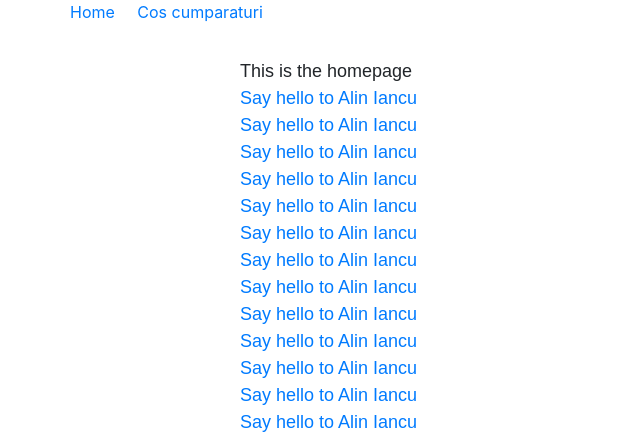
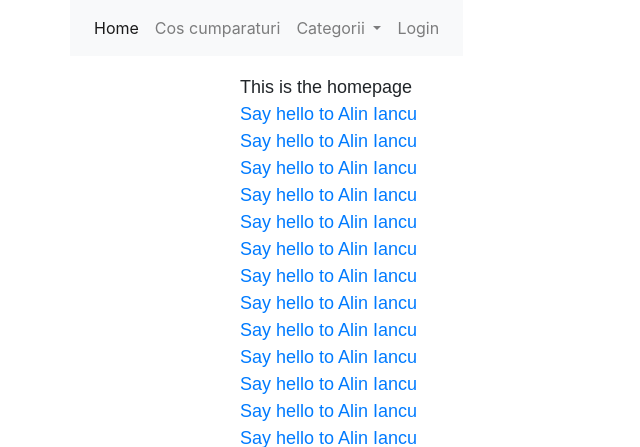
Before and after one commit to ianosid/symfonyShop, a Symfony app: template templates/default/index.html.twig in a window 1280 px wide. Shown: the top 447 px of the page, without its empty margins (0-640 px from the left). Run offline with Twig, Linux system fonts and the light colour scheme; the template is opened without the code that fills it, so the values that code supplies are empty; some libraries are stand-ins or nearby versions.

Commit message:
add global twig variables

```diff
--- a/src/Controller/DefaultController.php
+++ b/src/Controller/DefaultController.php
@@ -16,13 +16,12 @@ class DefaultController extends AbstractController
     /**
      * @Route("/", name="homepage")
      */
-    public function index(CategoryRepository $categoryRepository): Response
+    public function index(): Response
     {
-        return $this->render('default/index.html.twig',['categories'=>$categoryRepository->findAll()]);
+        return $this->render('default/index.html.twig');
     }
 
     /**
-     * @IsGranted("IS_AUTHENTICATED_FULLY")
      * @Route("/sayHello/{firstName}/{lastName}", name="test")
      */
     public function test($firstName, $lastName): Response
--- a/src/Service/CartService.php
+++ b/src/Service/CartService.php
@@ -44,8 +44,6 @@ class CartService
         foreach ($cart->getCartItems() as $cartItem){
             $total+=$cartItem->getQuantity();
         }
-
-        throw new \Exception('Invoicing cart with no products ');
 
         return $total;
     }
--- a/templates/base.html.twig
+++ b/templates/base.html.twig
@@ -20,19 +20,41 @@
     <body>
     <div class="container">
         <div class="row">
-        <a href="{{ url('homepage') }}">Home</a> &nbsp;&nbsp;&nbsp;&nbsp;&nbsp;
-        <a href="{{ url('cart') }}">
+            <nav class="navbar navbar-expand-lg navbar-light bg-light">
+                <div class="collapse navbar-collapse" id="navbarNavDropdown">
+                    <ul class="navbar-nav">
+                        <li class="nav-item active">
+                            <a class="nav-link"  href="{{ url('homepage') }}">Home</a>
+                        </li>
+                        <li class="nav-item">
+                            <a class="nav-link" href="{{ url('cart') }}">
                                 Cos cumparaturi
                                 {% if cartService.getCartCount() > 0 %}
                                     <span class="badge badge-danger">{{ cartService.getCartCount() }}</span>
                                     <span class="badge badge-danger">{{ cartService.getCartTotal() }} RON</span>
                                 {% endif %}
                             </a>
+                        </li>
+                        <li class="nav-item dropdown">
+                            <a class="nav-link dropdown-toggle" href="#" id="navbarDropdownMenuLink" data-toggle="dropdown" aria-haspopup="true" aria-expanded="false">
+                                Categorii
+                            </a>
+                            <div class="dropdown-menu" aria-labelledby="navbarDropdownMenuLink">
+                                {% for category in twigGlobalsService.getMenuCategories() %}
+                                    <a class="dropdown-item" href="{{ url('category',{'category':category.id}) }}">{{ category.name }}</a>
+                                    {% endfor %}
+                            </div>
+                        </li>
+                        <li class="nav-item">
                             {% if app.user %}
-            <div class="mb-3">
-                You are logged in as {{ app.user.username }}, <a href="{{ path('app_logout') }}">Logout</a>
+                                    You are logged in as {{ app.user.username }}, <a class="nav-link" href="{{ path('app_logout') }}">Logout</a>
+                            {% else %}
+                                <a class="nav-link" href="{{ path('app_login') }}">Login</a>
+                            {% endif %}
+                        </li>
+                    </ul>
                 </div>
-        {% endif %}
+            </nav>
         </div>
         <div class="row">
             {% block body %}{% endblock %}
--- a/templates/default/index.html.twig
+++ b/templates/default/index.html.twig
@@ -9,11 +9,7 @@
 </style>
 
 <div class="example-wrapper">
-    <ul>
-        {% for category in categories %}
-            <li><a href="{{ url('category',{'category':category.id}) }}">{{ category.name }}</a></li>
-        {% endfor %}
-    </ul>
+
     {% if app.user %}
         <p>This paragh is hidden!!!!</p>
     {% endif %}
```
Also changed, not shown: src/Service/TwigGlobalsService.php (added, +26 -0 lines), 1 other file. Lines whose indentation alone changed are shown as unchanged.
